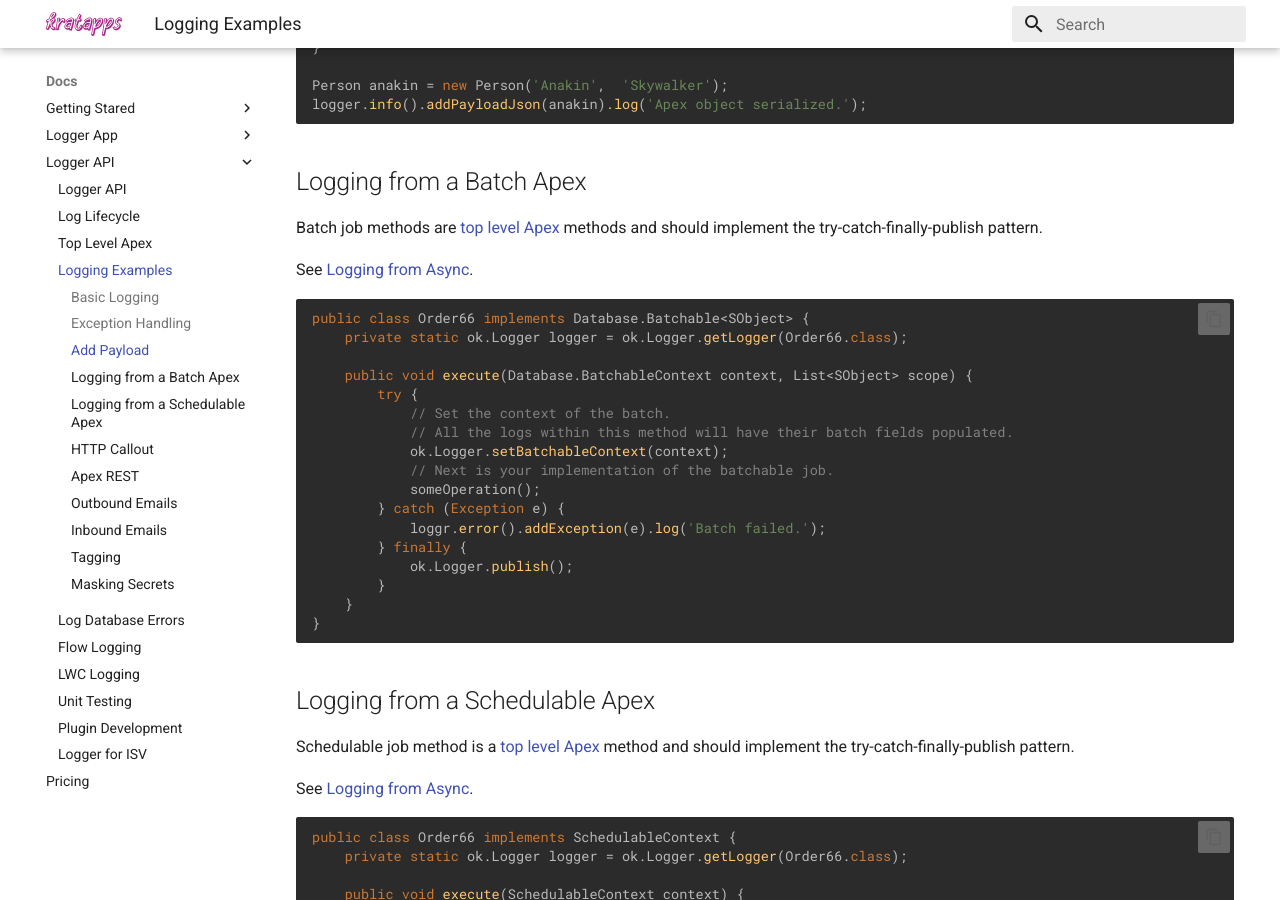
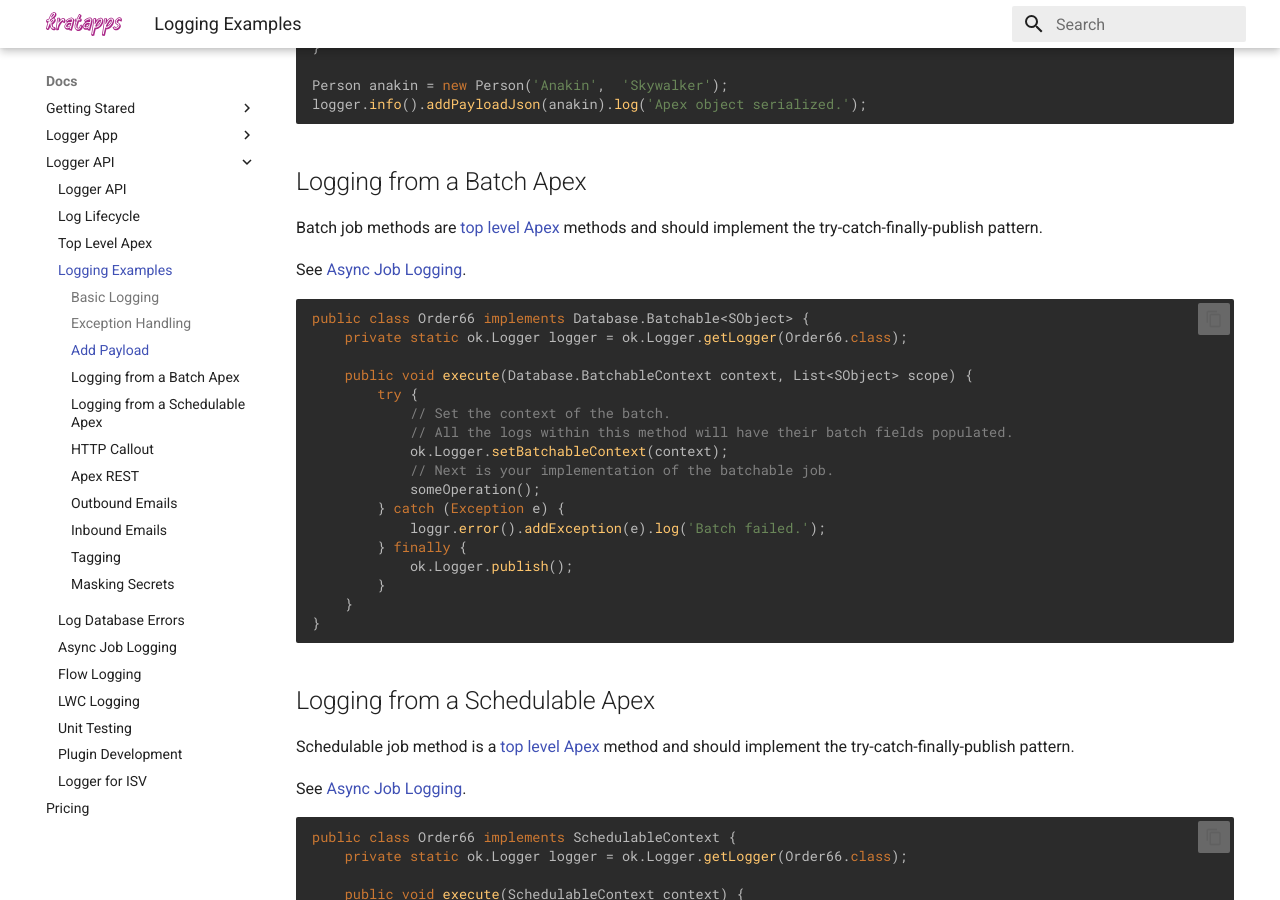
Before and after one commit to kratapps/one-logger-kratapps-com, an MkDocs documentation site: the page built from docs/docs/api/logging-examples.md, in a window 1280 px wide and 900 px high, scrolled down 1288 px. Built offline with MkDocs 1.6.1 and Material for MkDocs 9.7.7, drawn with Linux system fonts in a browser that asks for light colours.

Commit message:
Update docs.

````diff
--- a/docs/docs/api/logging-examples.md
+++ b/docs/docs/api/logging-examples.md
@@ -65,7 +65,7 @@
 Batch job methods are [top level Apex](top-level-apex.md) methods and should
 implement the try-catch-finally-publish pattern.
 
-See [Logging from Async](logging-from-async.md).
+See [Async Job Logging](async-job-logging.md).
 
 ```apex
 public class Order66 implements Database.Batchable<SObject> {
@@ -92,7 +92,7 @@
 Schedulable job method is a [top level Apex](top-level-apex.md) method and
 should implement the try-catch-finally-publish pattern.
 
-See [Logging from Async](logging-from-async.md).
+See [Async Job Logging](async-job-logging.md).
 
 ```apex
 public class Order66 implements SchedulableContext {
--- a/mkdocs.yml
+++ b/mkdocs.yml
@@ -85,6 +85,7 @@
       - Top Level Apex: docs/api/top-level-apex.md
       - Logging Examples: docs/api/logging-examples.md
       - Log Database Errors: docs/api/log-database-errors.md
+      - Async Job Logging: docs/api/async-job-logging.md
       - Flow Logging: docs/api/flow-logging.md
       - LWC Logging: docs/api/lwc-logging.md
       - Unit Testing: docs/api/unit-testing.md
````
Also changed, not shown: docs/docs/api/async-job-logging.md (renamed from docs/docs/api/logging-from-async.md, +1 -1 lines).
